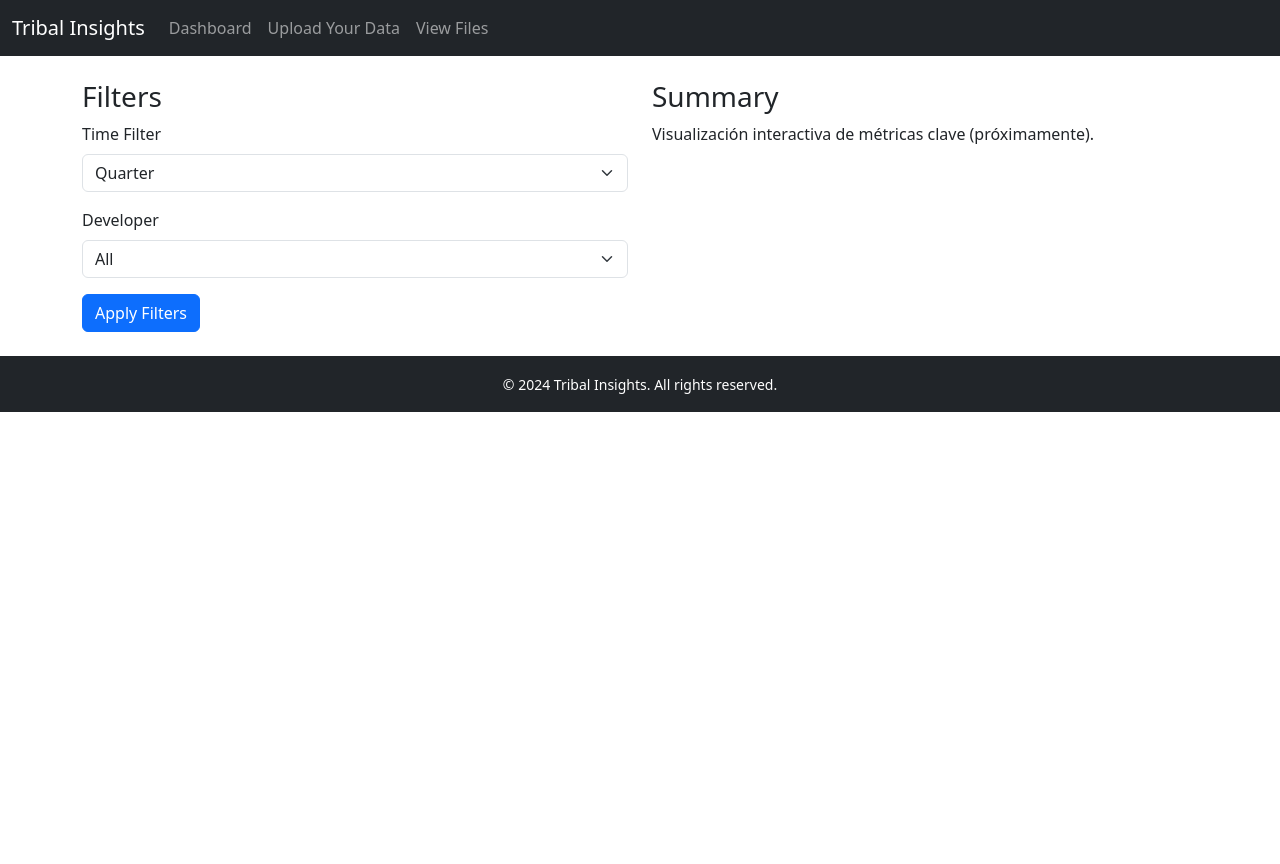
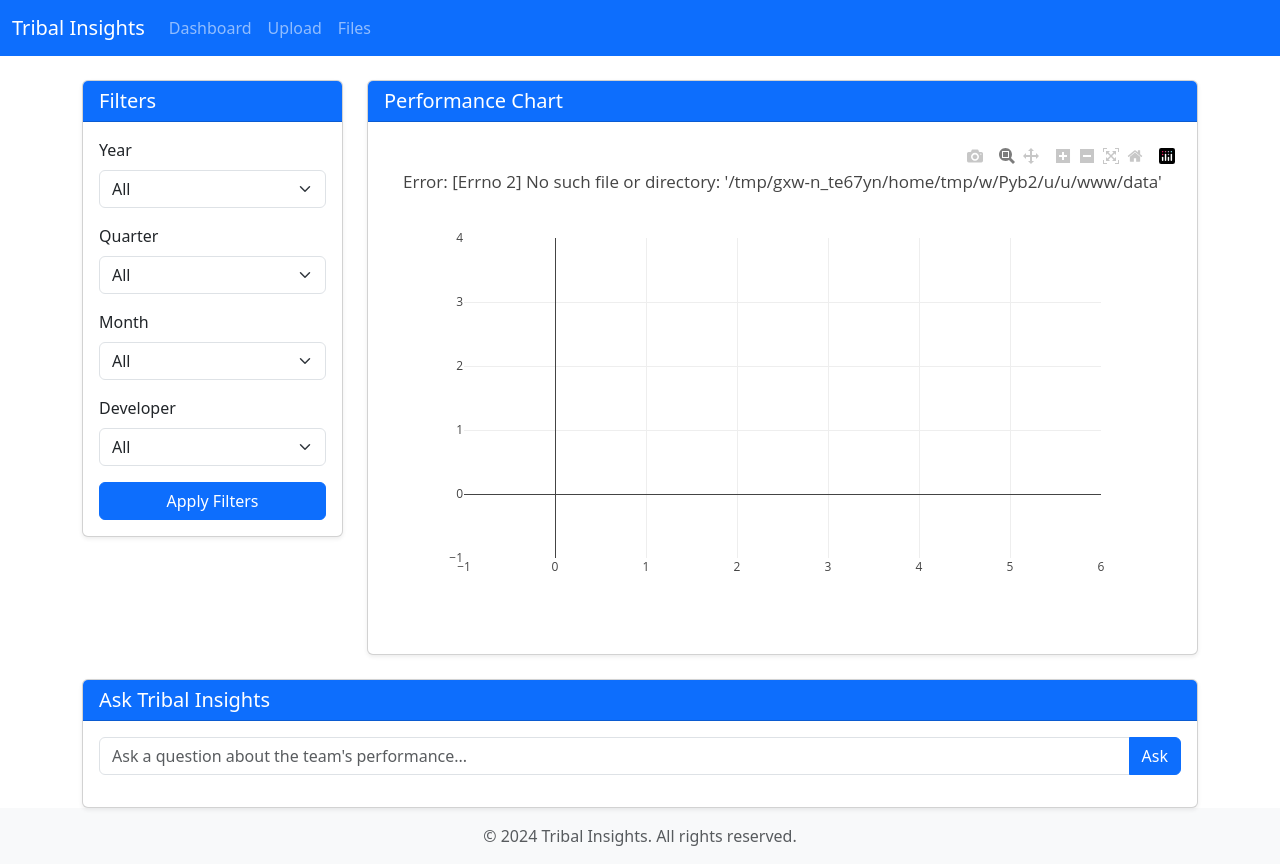
Before and after one commit to LexdevGT/Insights, a Django app: template dashboard/templates/dashboard/dashboard.html in a window 1280 px wide. Before the commit the page ends 412 px from the top, so only its background shows below. Run offline with Django 4.2, Linux system fonts and the light colour scheme; the template is opened without the code that fills it, so the values that code supplies are empty; some libraries are stand-ins or nearby versions.

Commit message:
PR Segundo
- Grafica funcional
- Filtros funcionales
- Ask AI funcional

```diff
--- a/dashboard/templates/dashboard/base.html
+++ b/dashboard/templates/dashboard/base.html
@@ -3,38 +3,42 @@
 <head>
     <meta charset="UTF-8">
     <meta name="viewport" content="width=device-width, initial-scale=1.0">
-    <title>{% block title %}Dashboard{% endblock %}</title>
-    <link href="https://cdn.jsdelivr.net/npm/bootstrap@5.3.0-alpha1/dist/css/bootstrap.min.css" rel="stylesheet">
+    <title>{% block title %}Tribal Insights{% endblock %}</title>
+    <link href="https://cdn.jsdelivr.net/npm/bootstrap@5.3.2/dist/css/bootstrap.min.css" rel="stylesheet">
+    {% block extra_css %}{% endblock %}
 </head>
 <body>
-    <nav class="navbar navbar-expand-lg navbar-dark bg-dark">
+    <nav class="navbar navbar-expand-lg navbar-dark bg-primary">
         <div class="container-fluid">
-            <a class="navbar-brand" href="/">Tribal Insights</a>
+            <a class="navbar-brand" href="{% url 'dashboard' %}">Tribal Insights</a>
             <button class="navbar-toggler" type="button" data-bs-toggle="collapse" data-bs-target="#navbarNav">
                 <span class="navbar-toggler-icon"></span>
             </button>
             <div class="collapse navbar-collapse" id="navbarNav">
                 <ul class="navbar-nav">
                     <li class="nav-item">
-                        <a class="nav-link" href="/">Dashboard</a>
+                        <a class="nav-link" href="{% url 'dashboard' %}">Dashboard</a>
                     </li>
                     <li class="nav-item">
-                        <a class="nav-link" href="/upload/">Upload Your Data</a>
+                        <a class="nav-link" href="{% url 'upload_file' %}">Upload</a>
                     </li>
                     <li class="nav-item">
-                        <a class="nav-link" href="/files/">View Files</a>
+                        <a class="nav-link" href="{% url 'file_list' %}">Files</a>
                     </li>
                 </ul>
             </div>
         </div>
     </nav>
-    <div class="container mt-4">
-        {% block content %}
-        {% endblock %}
-    </div>
-    <footer class="text-center py-3 bg-dark text-white mt-4">
-        <small>© 2024 Tribal Insights. All rights reserved.</small>
+
+    {% block content %}{% endblock %}
+
+    <footer class="footer mt-auto py-3 bg-light">
+        <div class="container text-center">
+            <span class="text-muted">© 2024 Tribal Insights. All rights reserved.</span>
+        </div>
     </footer>
-    <script src="https://cdn.jsdelivr.net/npm/bootstrap@5.3.0-alpha1/dist/js/bootstrap.bundle.min.js"></script>
+
+    <script src="https://cdn.jsdelivr.net/npm/bootstrap@5.3.2/dist/js/bootstrap.bundle.min.js"></script>
+    {% block extra_js %}{% endblock %}
 </body>
 </html>
--- a/dashboard/templates/dashboard/dashboard.html
+++ b/dashboard/templates/dashboard/dashboard.html
@@ -1,35 +1,152 @@
 {% extends 'dashboard/base.html' %}
-
-{% block title %}Dashboard{% endblock %}
+{% load static %}
 
 {% block content %}
+<div class="container mt-4">
     <div class="row">
-    <div class="col-md-6">
-        <h3>Filters</h3>
-        <form method="get" action="">
+        <!-- Filtros -->
+        <div class="col-md-3">
+            <div class="card shadow-sm">
+                <div class="card-header bg-primary text-white">
+                    <h5 class="mb-0">Filters</h5>
+                </div>
+                <div class="card-body">
                     <div class="mb-3">
-                <label for="time_filter" class="form-label">Time Filter</label>
-                <select id="time_filter" class="form-select">
-                    <option value="quarter">Quarter</option>
-                    <option value="month">Month</option>
-                    <option value="year">Year</option>
+                        <label for="yearFilter" class="form-label">Year</label>
+                        <select class="form-select" id="yearFilter">
+                            <option value="all">All</option>
+                            {% for year in time_filters.years %}
+                                <option value="{{ year }}">{{ year }}</option>
+                            {% endfor %}
                         </select>
                     </div>
+
                     <div class="mb-3">
-                <label for="developer_filter" class="form-label">Developer</label>
-                <select id="developer_filter" class="form-select">
+                        <label for="quarterFilter" class="form-label">Quarter</label>
+                        <select class="form-select" id="quarterFilter">
+                            <option value="all">All</option>
+                            {% for quarter in time_filters.quarters %}
+                                <option value="{{ quarter }}">Q{{ quarter }}</option>
+                            {% endfor %}
+                        </select>
+                    </div>
+
+                    <div class="mb-3">
+                        <label for="monthFilter" class="form-label">Month</label>
+                        <select class="form-select" id="monthFilter">
+                            <option value="all">All</option>
+                            {% for month in time_filters.months %}
+                                <option value="{{ month }}">{{ month }}</option>
+                            {% endfor %}
+                        </select>
+                    </div>
+
+                    <div class="mb-3">
+                        <label for="developerFilter" class="form-label">Developer</label>
+                        <select class="form-select" id="developerFilter">
                             <option value="all">All</option>
                             {% for dev in developers %}
                                 <option value="{{ dev }}">{{ dev }}</option>
                             {% endfor %}
                         </select>
                     </div>
-            <button type="submit" class="btn btn-primary">Apply Filters</button>
-        </form>
-    </div>
-    <div class="col-md-6">
-        <h3>Summary</h3>
-        <p>Visualización interactiva de métricas clave (próximamente).</p>
+
+                    <button id="applyFilters" class="btn btn-primary w-100">Apply Filters</button>
                 </div>
             </div>
+        </div>
+
+        <!-- Gráfica -->
+        <div class="col-md-9">
+            <div class="card shadow-sm">
+                <div class="card-header bg-primary text-white">
+                    <h5 class="mb-0">Performance Chart</h5>
+                </div>
+                <div class="card-body">
+                    <div id="chart" style="height: 500px;"></div>
+                </div>
+            </div>
+        </div>
+    </div>
+
+    <!-- Implementación AI -->
+    <div class="row mt-4">
+        <div class="col-12">
+            <div class="card shadow-sm">
+                <div class="card-header bg-primary text-white">
+                    <h5 class="mb-0">Ask Tribal Insights</h5>
+                </div>
+                <div class="card-body">
+                    <div class="input-group mb-3">
+                        <input type="text" id="aiQuestion" class="form-control" placeholder="Ask a question about the team's performance...">
+                        <button class="btn btn-primary" type="button" id="askButton">Ask</button>
+                    </div>
+                    <div id="aiResponse" class="mt-3"></div>
+                </div>
+            </div>
+        </div>
+    </div>
+</div>
+
 {% endblock %}
+
+{% block extra_js %}
+<script src="https://cdn.plot.ly/plotly-2.24.1.min.js"></script>
+<script>
+document.addEventListener('DOMContentLoaded', function() {
+    function updateChart() {
+        const year = document.getElementById('yearFilter').value;
+        const quarter = document.getElementById('quarterFilter').value;
+        const month = document.getElementById('monthFilter').value;
+        const developer = document.getElementById('developerFilter').value;
+
+        fetch(`/chart-data/?year=${year}&quarter=${quarter}&month=${month}&developer=${developer}`)
+            .then(response => {
+                if (!response.ok) {
+                    throw new Error(`HTTP error! status: ${response.status}`);
+                }
+                return response.json();
+            })
+            .then(data => {
+                Plotly.newPlot('chart', data.data, data.layout);
+            })
+            .catch(error => {
+                console.error('Error:', error);
+                Plotly.newPlot('chart', [], {
+                    title: 'Error loading data',
+                    annotations: [{
+                        text: error.toString(),
+                        showarrow: false,
+                        font: { color: 'red' }
+                    }]
+                });
+            });
+    }
+
+    // Actualizar gráfica al cargar y cuando se aplican filtros
+    updateChart();
+    document.getElementById('applyFilters').addEventListener('click', updateChart);
+});
+</script>
+<script>
+document.getElementById('askButton').addEventListener('click', function() {
+    const question = document.getElementById('aiQuestion').value;
+    if (!question) return;
+
+    fetch(`/ask-ai/?question=${encodeURIComponent(question)}`)
+        .then(response => response.json())
+        .then(data => {
+            const responseDiv = document.getElementById('aiResponse');
+            if (data.error) {
+                responseDiv.innerHTML = `<div class="alert alert-danger">${data.error}</div>`;
+            } else {
+                responseDiv.innerHTML = `<div class="alert alert-success">${data.response}</div>`;
+            }
+        })
+        .catch(error => {
+            document.getElementById('aiResponse').innerHTML =
+                `<div class="alert alert-danger">Error: ${error}</div>`;
+        });
+});
+</script>
+{% endblock %}
--- a/dashboard/urls.py
+++ b/dashboard/urls.py
@@ -5,4 +5,6 @@
     path('', views.dashboard, name='dashboard'),
     path('upload/', views.upload_file, name='upload_file'),
     path('files/', views.file_list, name='file_list'),
+    path('chart-data/', views.chart_data, name='chart_data'),
+    path('ask-ai/', views.ask_ai, name='ask_ai'),
 ]
--- a/dashboard/views.py
+++ b/dashboard/views.py
@@ -1,43 +1,80 @@
 from django.shortcuts import render
-from django.http import HttpResponseRedirect
-from .models import DataFile
-import os
+from django.http import JsonResponse, HttpResponseRedirect
 from django.conf import settings
 from django.contrib import messages
-from .services.data_processor import process_data_files
-from django.shortcuts import render
+from django.views.decorators.http import require_http_methods
+from .models import DataFile
+from .services.data_processor import (
+    process_data_files,
+    get_developers,
+    get_filtered_chart_data,
+    get_time_filters
+)
+from .services.ai_processor import get_ai_response
+import os
+
+@require_http_methods(["GET"])
+def ask_ai(request):
+    question = request.GET.get('question', '')
+    if not question:
+        return JsonResponse({'error': 'No question provided'}, status=400)
+    return JsonResponse(get_ai_response(question))
+def dashboard(request):
+    context = {
+        "developers": get_developers(),
+        "time_filters": get_time_filters(),
+    }
+    return render(request, "dashboard/dashboard.html", context)
+
+@require_http_methods(["GET"])
+def chart_data(request):
+    try:
+        year = request.GET.get('year', 'all')
+        quarter = request.GET.get('quarter', 'all')
+        month = request.GET.get('month', 'all')
+        developer = request.GET.get('developer', 'all')
+
+        data = get_filtered_chart_data(year, quarter, month, developer)
+        return JsonResponse(data)
+    except Exception as e:
+        return JsonResponse({
+            'error': str(e),
+            'data': [],
+            'layout': {'title': 'Error loading data'}
+        }, status=500)
 
 
 def upload_file(request):
-    if request.method == 'POST' and request.FILES['file']:
+    if request.method == 'POST' and request.FILES.get('file'):
         uploaded_file = request.FILES['file']
-        file_path = os.path.join(settings.DATA_DIR, uploaded_file.name)
+        if not uploaded_file.name.endswith(('.xlsx', '.csv')):
+            messages.error(request, "Only Excel and CSV files are allowed.")
+            return HttpResponseRedirect('/upload/')
 
-        # Guardar archivo en el directorio `data`
-        with open(file_path, 'wb+') as destination:
-            for chunk in uploaded_file.chunks():
-                destination.write(chunk)
+        try:
+            file_path = os.path.join(settings.DATA_DIR, uploaded_file.name)
+            os.makedirs(settings.DATA_DIR, exist_ok=True)
 
-        # Registrar archivo en la base de datos
-        DataFile.objects.create(
-            name=uploaded_file.name,
-            file_type=uploaded_file.content_type,
-        )
+            with open(file_path, 'wb+') as destination:
+                for chunk in uploaded_file.chunks():
+                    destination.write(chunk)
 
-        # Mensaje de éxito
-        messages.success(request, f"File '{uploaded_file.name}' has been uploaded successfully!")
+            DataFile.objects.create(
+                name=uploaded_file.name,
+                file_type=uploaded_file.content_type,
+            )
+            messages.success(request, f"File '{uploaded_file.name}' uploaded successfully!")
+        except Exception as e:
+            messages.error(request, f"Error uploading file: {str(e)}")
+
         return HttpResponseRedirect('/upload/')
-
     return render(request, 'dashboard/upload.html')
 
+
 def file_list(request):
-    processed_files = process_data_files()
-    return render(request, 'dashboard/file_list.html', {'files': processed_files})
-
-
-def dashboard(request):
-    # Obtener nombres de desarrolladores dinámicamente (puede ser manual por ahora)
-    developers = ["Luis Barrera", "Jonay Medina", "Trino Alfonso Fonseca"]  # Datos temporales
-
-    # Retornar estos datos al contexto de la plantilla
-    return render(request, 'dashboard/dashboard.html', {'developers': developers})
+    try:
+        files = process_data_files()
+        return render(request, 'dashboard/file_list.html', {'files': files})
+    except Exception as e:
+        messages.error(request, f"Error processing files: {str(e)}")
+        return render(request, 'dashboard/file_list.html', {'files': []})
```
Also changed, not shown: dashboard/services/ai_processor.py (added, +47 -0 lines), dashboard/services/data_processor.py (+138 -11 lines), dashboard/templates/dashboard/file_list.html (+8 -10 lines), dashboard/templates/dashboard/upload.html (+13 -12 lines), static/js/dashboard.js (added, +76 -0 lines), tribal_insights/settings.py (+9 -4 lines), dashboard/services/__init__.py (added), 4 other files. Lines whose indentation alone changed are shown as unchanged.
